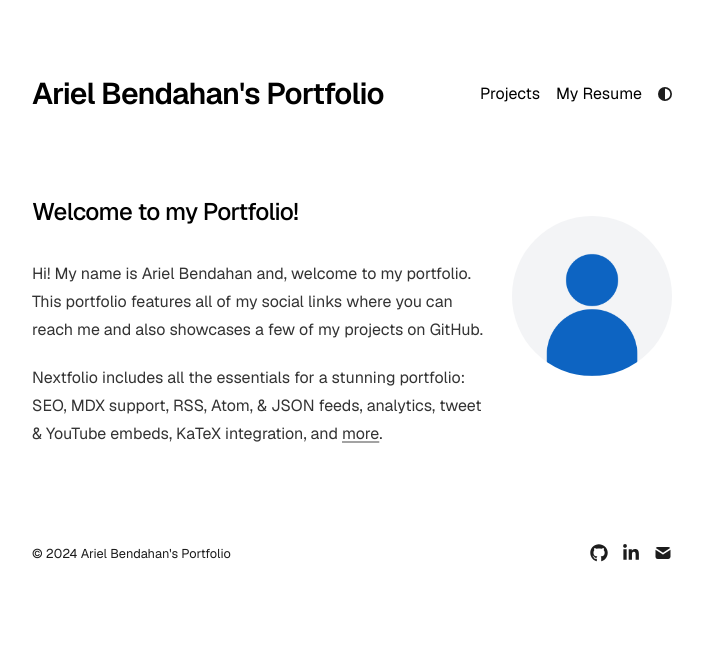
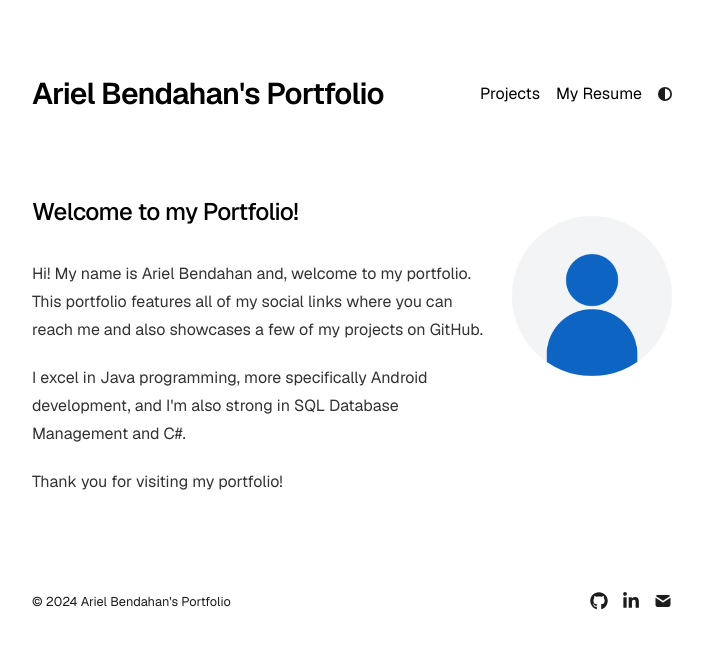
Before and after one commit to arielbendahan/vercel-portfolio, a Next.js app: page / in a window 1280 px wide. Shown: the top 648 px of the page, without its empty margins (288-991 px from the left). Built offline with nearby package versions, Linux system fonts and the light colour scheme.

Commit message:
Update page.tsx

```diff
--- a/app/page.tsx
+++ b/app/page.tsx
@@ -25,16 +25,10 @@ export default function Page() {
           and also showcases a few of my projects on GitHub.
         </p>
         <p>
-          Nextfolio includes all the essentials for a stunning portfolio: SEO,
-          MDX support, RSS, Atom, & JSON feeds, analytics, tweet & YouTube
-          embeds, KaTeX integration, and{" "}
-          <a
-            target="_blank"
-            href="https://github.com/1msirius/Nextfolio?tab=readme-ov-file#features"
-          >
-            more
-          </a>
-          .
+          I excel in Java programming, more specifically Android development, and I'm also strong in SQL Database Management and C#.
+        </p>
+        <p>
+          Thank you for visiting my portfolio!
         </p>
       </div>
     </section>
```
